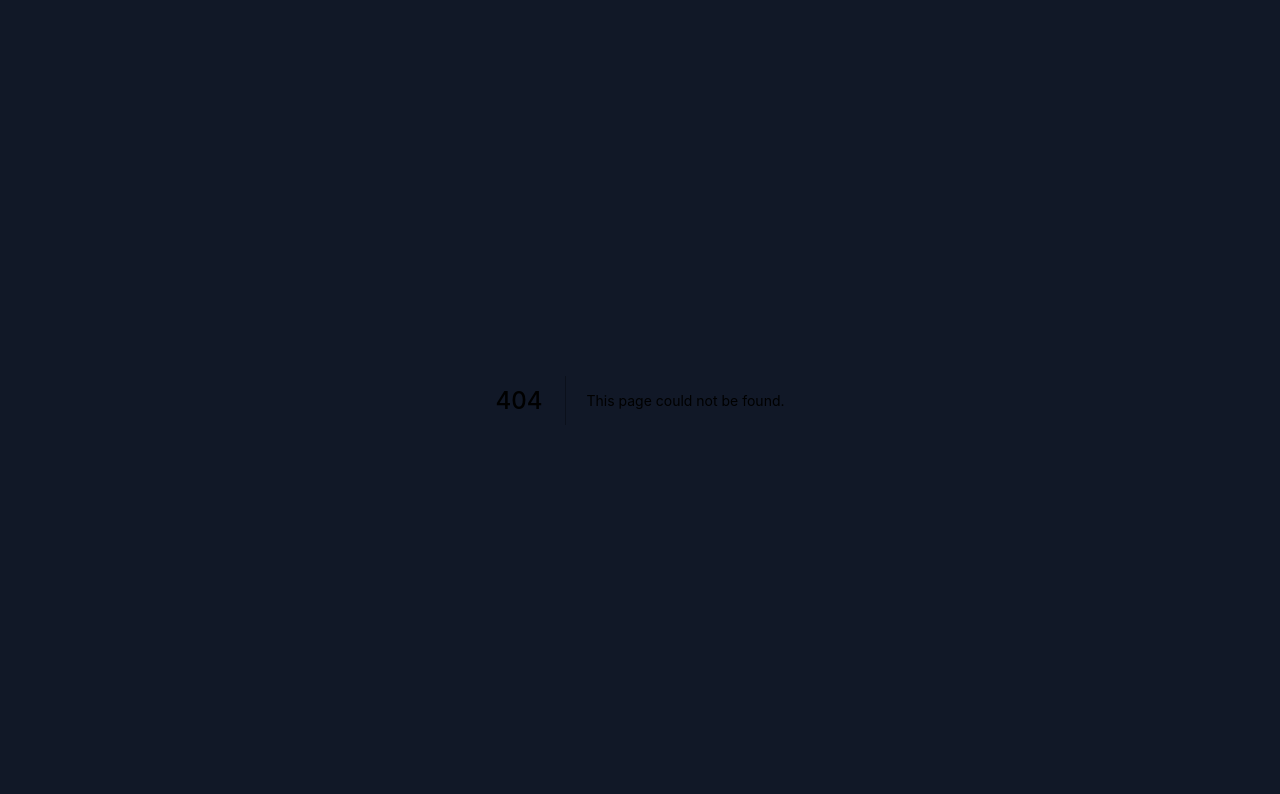
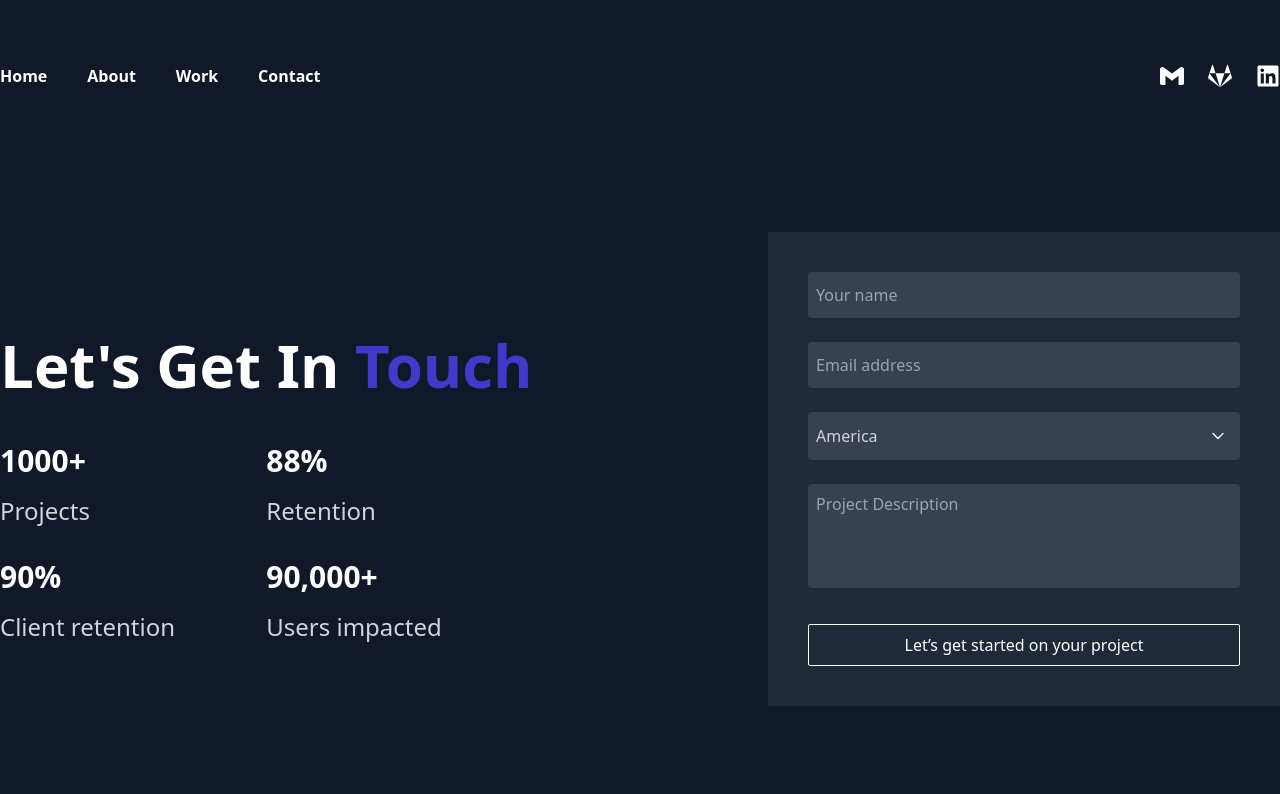
Before and after one commit to byronklep/sbk-dev, a Next.js app: page /contact in a window 1280 px wide. Before the commit this address had no page. Shown: the top 794 px of the page. Built offline with nearby package versions, Linux system fonts and the light colour scheme.

Commit message:
Links & Contact page.

```diff
--- a/components/Header.js
+++ b/components/Header.js
@@ -18,16 +18,16 @@ export default function Header() {
             <div>
               <Link href="/">
                 <a className="cursor-pointer text-base hover:text-gray-300 focus:outline-none focus:text-gray-300 font-semibold leading-none text-white">
-                  <p>Intro</p>
+                  <p>Home</p>
                 </a>
               </Link>
             </div>
             <div>
-              <Link href="#client">
+              <Link href="/about">
                 <a
                   href="#"
                   className="cursor-pointer text-base hover:text-gray-300 focus:outline-none focus:text-gray-300 font-semibold leading-none text-white">
-                  <p>Clients</p>
+                  <p>About</p>
                 </a>
               </Link>
             </div>
@@ -39,10 +39,8 @@ export default function Header() {
               </Link>
             </div>
             <div>
-              <Link href="#contact">
-                <a
-                  href="#"
-                  className="cursor-pointer text-base hover:text-gray-300 focus:outline-none focus:text-gray-300 font-semibold leading-none text-white">
+              <Link href="/contact">
+                <a className="cursor-pointer text-base hover:text-gray-300 focus:outline-none focus:text-gray-300 font-semibold leading-none text-white">
                   <p>Contact</p>
                 </a>
               </Link>
@@ -258,7 +256,7 @@ export default function Header() {
                         <div className="flex items-center  hover:text-gray-300 text-base text-white">
                           <Link href="/">
                             <a className="focus:outline-none cursor-pointer">
-                              Intro
+                              Home
                             </a>
                           </Link>
                         </div>
@@ -270,9 +268,9 @@ export default function Header() {
                       <div className="text-gray-800 pt-8">
                         <div className="flex items-center">
                           <div className="flex items-center hover:text-gray-300 text-base text-white">
-                            <Link href="#client">
+                            <Link href="/about">
                               <a className="focus:outline-none  cursor-pointer ">
-                                Clients
+                                About
                               </a>
                             </Link>
                           </div>
@@ -297,7 +295,7 @@ export default function Header() {
                     <div className="flex items-center ">
                       <div className="flex items-center  hover:text-gray-300 text-base text-white">
                         <div className="w-6 h-6 md:w-8 md:h-8 ">
-                          <Link href="#contact">
+                          <Link href="/contact">
                             <a className="focus:outline-none cursor-pointer ">
                               Contact
                             </a>
--- /dev/null
+++ b/pages/contact.js
@@ -0,0 +1,180 @@
+import { useState } from 'react'
+import { useRouter } from 'next/router'
+import Layout from '../components/Layout'
+
+export default function Contact() {
+  const [dropDown, setDropDown] = useState(false)
+  const [text, setText] = useState('America')
+
+  const router = useRouter()
+
+  const dropdownHandler = () => {
+    setDropDown(!dropDown)
+  }
+
+  return (
+    <Layout title="Contact Sam Klepper">
+      <section id="contact" className="mt-36">
+        <div className="mx-auto container px-6 lg:px-14 xl:px-0">
+          <div className="flex xl:flex-row flex-col justify-between item-start">
+            <div className="flex justify-center item-start flex-col">
+              <div>
+                <p className="md:text-6xl text-4xl font-extrabold text-white">
+                  Let&apos;s Get In{' '}
+                  <span className="text-indigo-700">Touch</span>
+                </p>
+              </div>
+              <div className="grid grid-cols-2 md:mt-12 mt-6 gap-y-8">
+                <div className="flex flex-col justify-start items-start">
+                  <p className="text-xl md:text-3xl font-bold  text-white">
+                    1000+
+                  </p>
+                  <p className=" md:mt-4 text-lg md:text-2xl font-light leading-normal text-gray-300">
+                    Projects
+                  </p>
+                </div>
+                <div className="flex flex-col justify-start items-start">
+                  <p className="text-xl md:text-3xl font-bold  text-white">
+                    88%
+                  </p>
+                  <p className=" md:mt-4 text-lg md:text-2xl font-light leading-normal text-gray-300">
+                    Retention
+                  </p>
+                </div>
+                <div className="flex flex-col justify-start items-start">
+                  <p className="text-xl md:text-3xl font-bold  text-white">
+                    90%
+                  </p>
+                  <p className=" md:mt-4 text-lg md:text-2xl font-light leading-normal text-gray-300">
+                    Client retention
+                  </p>
+                </div>
+                <div className="flex flex-col justify-start items-start">
+                  <p className="text-xl md:text-3xl font-bold  text-white">
+                    90,000+
+                  </p>
+                  <p className=" md:mt-4 text-lg md:text-2xl font-light leading-normal text-gray-300">
+                    Users impacted
+                  </p>
+                </div>
+              </div>
+            </div>
+
+            <div className="mt-16 mb-10 sm:w-9/12  xl:mt-0 lg:w-4/5 xl:w-2/5 flex-col bg-gray-800 md:p-10 p-4 flex justify-center items-start space-y-9">
+              <div className="flex justify-center items-center w-full flex-col md:space-y-6 space-y-4">
+                <div className="w-full flex justify-start items-center">
+                  <input
+                    className="focus:ring-2  focus:ring-gray-300 focus:outline-none bg-gray-700  rounded w-full py-3 pl-2 text-base leading-none placeholder:text-gray-300 text-gray-300"
+                    type="text"
+                    placeholder="Your name"
+                  />
+                </div>
+                <div className="w-full flex justify-start items-center">
+                  <input
+                    className="focus:ring-2  focus:ring-gray-300 focus:outline-none bg-gray-700  rounded w-full py-3 pl-2 text-base leading-none placeholder:text-gray-300 text-gray-300"
+                    type="email"
+                    placeholder="Email address"
+                  />
+                </div>
+
+                <div className="w-full relative">
+                  <button
+                    onClick={dropdownHandler}
+                    className="focus:ring-2  focus:ring-gray-300 focus:outline-none w-full flex justify-between items-center bg-gray-700  rounded "
+                    data-menu>
+                    <p className="pl-2  py-3 text-gray-300 text-base ">
+                      {text}
+                    </p>
+                    <div className="cursor-pointer text-white mr-3">
+                      {dropDown ? (
+                        <svg
+                          id="svg2"
+                          xmlns="http://www.w3.org/2000/svg"
+                          className="icon icon-tabler icon-tabler-chevron-up"
+                          width="20"
+                          height="20"
+                          viewBox="0 0 24 24"
+                          strokeWidth="1.5"
+                          stroke="currentColor"
+                          fill="none"
+                          strokeLinecap="round"
+                          strokeLinejoin="round">
+                          <path stroke="none" d="M0 0h24v24H0z" />
+                          <polyline points="6 15 12 9 18 15" />
+                        </svg>
+                      ) : (
+                        <svg
+                          id="svg1"
+                          xmlns="http://www.w3.org/2000/svg"
+                          className=" icon icon-tabler icon-tabler-chevron-up"
+                          width="20"
+                          height="20"
+                          viewBox="0 0 24 24"
+                          strokeWidth="1.5"
+                          stroke="currentColor"
+                          fill="none"
+                          strokeLinecap="round"
+                          strokeLinejoin="round">
+                          <path stroke="none" d="M0 0h24v24H0z" />
+                          <polyline points="6 9 12 15 18 9" />
+                        </svg>
+                      )}
+                    </div>
+                  </button>
+                  {dropDown && (
+                    <ul
+                      onClick={() => setDropDown(false)}
+                      className="transition duration-300  ease-out bg-gray-700 dark:bg-gray-800 shadow rounded mt-2 py-1 w-full absolute">
+                      <li onClick={() => setText('China')}>
+                        {' '}
+                        <a
+                          tabIndex="0"
+                          className=" focus:outline-none focus:text-gray-400  cursor-pointer text-white dark:text-gray-400 dark:hover:text-white hover:bg-indigo-700 hover:text-gray-400 ">
+                          <div className=" px-3 py-3 text-base leading-3 tracking-normal   font-normal">
+                            China
+                          </div>
+                        </a>
+                      </li>
+                      <li onClick={() => setText('America')}>
+                        {' '}
+                        <a
+                          tabIndex="0"
+                          className=" focus:outline-none focus:text-gray-400  cursor-pointer text-white dark:text-gray-400 dark:hover:text-white  hover:bg-indigo-700 hover:text-gray-400 ">
+                          <div className="px-3 py-3 text-base leading-3 tracking-normal  font-normal">
+                            America
+                          </div>
+                        </a>
+                      </li>
+                      <li onClick={() => setText('France')}>
+                        {' '}
+                        <a
+                          tabIndex="0"
+                          className=" focus:outline-none focus:text-gray-400  cursor-pointer text-white dark:text-gray-400 dark:hover:text-white hover:bg-indigo-700 hover:text-gray-400">
+                          <div className=" text-base leading-3 tracking-normal py-3  px-3 font-normal">
+                            France
+                          </div>
+                        </a>
+                      </li>
+                    </ul>
+                  )}
+                </div>
+                <div className="w-full flex justify-start items-center">
+                  <textarea
+                    className="focus:ring-2 focus:ring-gray-300 focus:outline-none bg-gray-700 resize-none  rounded w-full py-3 px-2 text-base leading-none placeholder:text-gray-300 text-gray-300"
+                    placeholder="Project Description"
+                    cols="30"
+                    rows="5"></textarea>
+                </div>
+              </div>
+              <div className="w-full border rounded-sm border-white ">
+                <button className="focus:ring-2  focus:ring-gray-300 w-full focus:outline-none focus:text-gray-300  hover:text-gray-300 hover:bg-gray-900 text-base font-medium py-3 leading-none text-white">
+                  <p>Let’s get started on your project</p>
+                </button>
+              </div>
+            </div>
+          </div>
+        </div>
+      </section>
+    </Layout>
+  )
+}
```
